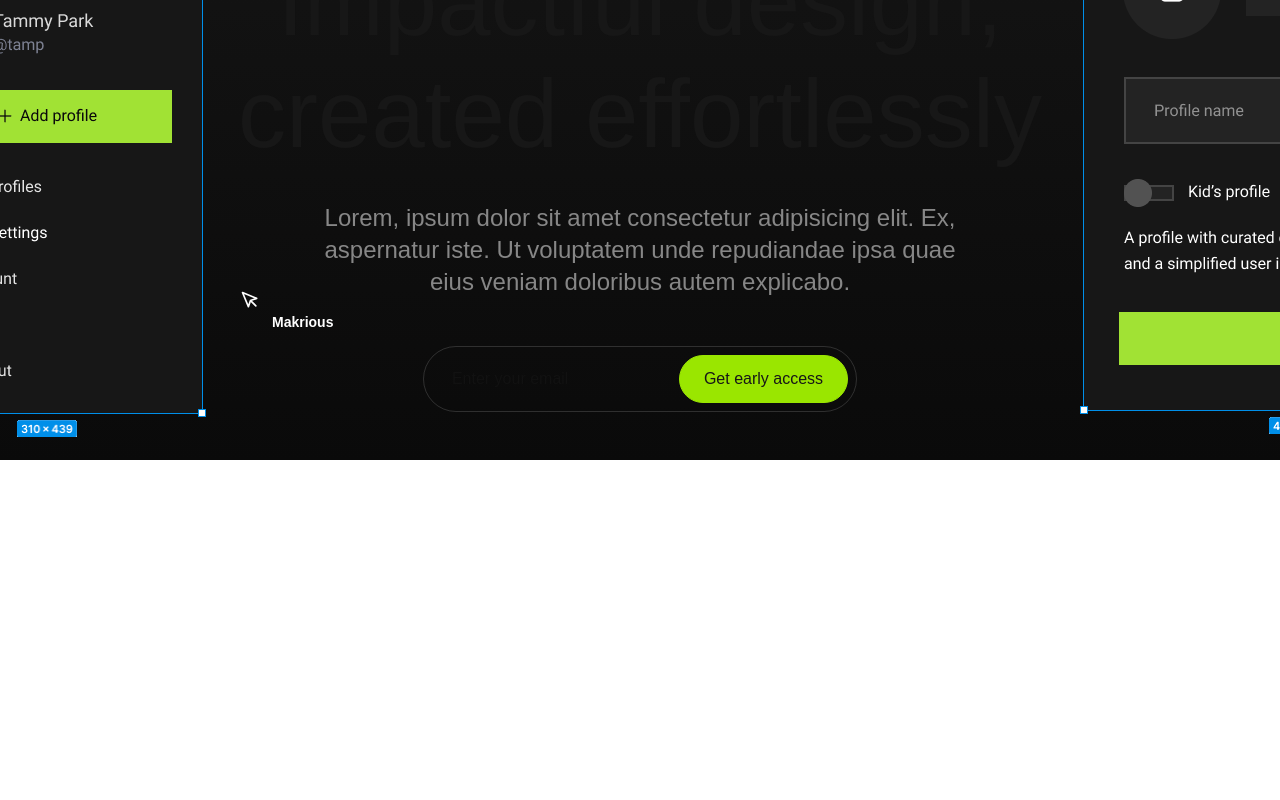
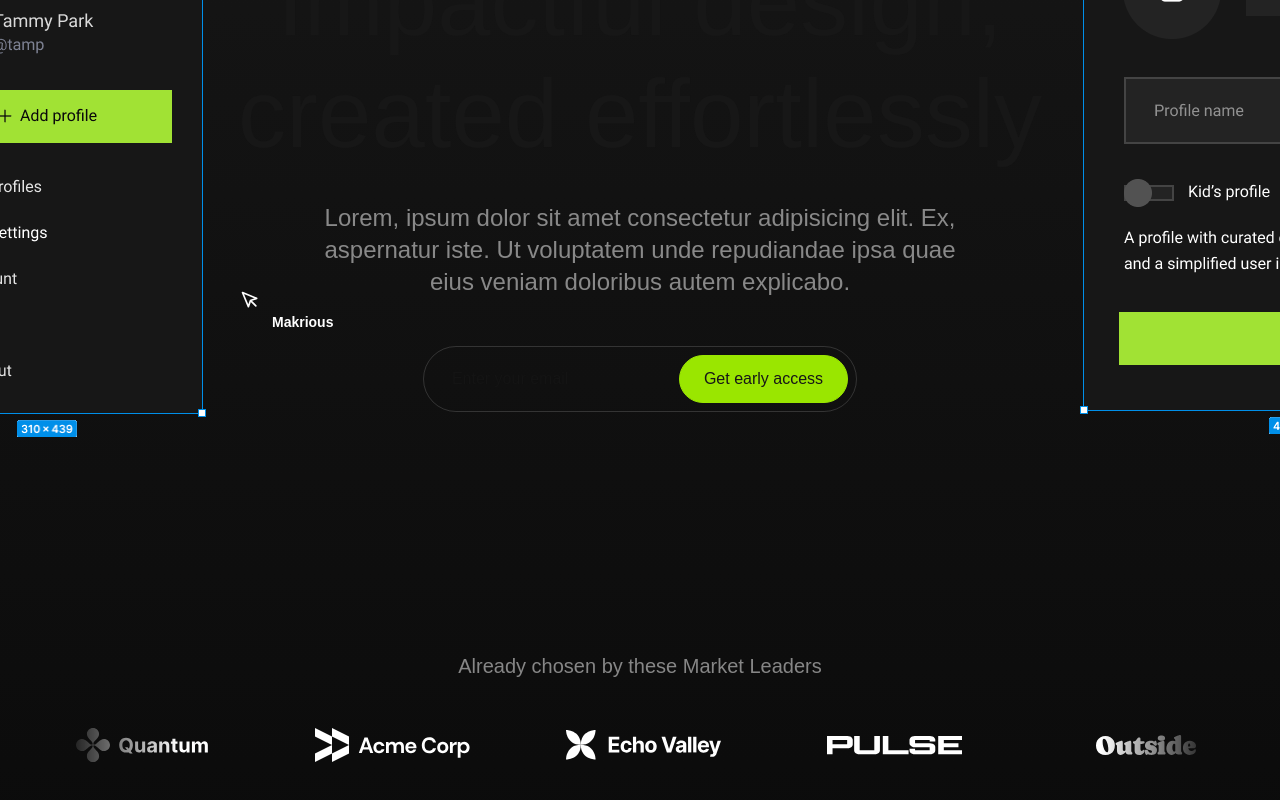
Before and after one commit to MakCoder-2004/Next.JS-Landing-Page, a Next.js app: page / in a window 1280 px wide. Shown: the part 272-1072 px from the top of the page. Before the commit the page ends 800 px from the top, so only its background shows below. Built offline with nearby package versions, Linux system fonts and the light colour scheme.

Commit message:
LogoTicker is finished

```diff
--- a/src/app/page.tsx
+++ b/src/app/page.tsx
@@ -1,11 +1,13 @@
 import Navbar from "@/sections/Navbar";
 import Hero from "@/sections/Hero";
+import LogoTicker from "@/sections/LogoTicker";
 
 export default function Home() {
   return (
     <div className="bg-gradient-to-b from-neutral-900 to-neutral-950">
       <Navbar/>
       <Hero/>
+      <LogoTicker/>
     </div>
   );
 }
--- a/src/sections/Hero.tsx
+++ b/src/sections/Hero.tsx
@@ -16,10 +16,10 @@
           <Image src={designExample2Image} alt="Design Example 2" />
         </div>
         <div className="absolute left-56 top-96 hidden xl:block">
-          <Pointers name="Makrious" color="blue" />
+          <Pointers name="Makrious" color="blue" key={"Makrious"} />
         </div>
         <div className="absolute right-80 -top-4 hidden xl:block">
-          <Pointers name="Ayman" color="red" />
+          <Pointers name="Ayman" color="red" key={"Ayman"} />
         </div>
 
         {/* Main content */}
@@ -49,7 +49,7 @@
             <input
               type="email"
               placeholder="Enter your email"
-              className="bg-transparent px-5 flex-1 outline-none"
+              className="bg-transparent px-5 flex-1 outline-none w-full"
             />
             <CustomButton
               type="submit"
--- a/src/sections/LogoTicker.tsx
+++ b/src/sections/LogoTicker.tsx
@@ -6,6 +6,7 @@
 import apexLogo from "@/assets/images/apex.svg";
 import celestialLogo from "@/assets/images/celestial.svg";
 import twiceLogo from "@/assets/images/twice.svg";
+import Image from "next/image";
 
 const logos = [
   { name: "Quantum", image: quantumLogo },
@@ -19,5 +20,22 @@
 ];
 
 export default function LogoTicker() {
-    return <div>Logo Ticker</div>;
+  return (
+    <section className="py-24 overflow-x-clip mx-auto max-w-6xl">
+      <div className="py-24 overflow-hidden">
+        <h3 className="text-center text-white/50 text-xl">Already chosen by these Market Leaders</h3>
+        <div className="flex justify-center mt-12 overflow-hidden [mask-image:linear-gradient(to_right,transparent,black_10%,black_90%,transparent)]">
+          <div className="flex gap-24 pr-24">
+            {logos.map((logo) => (
+                <Image
+                  src={logo.image}
+                  alt={logo.name}
+                  key={logo.name}
+                />
+            ))}
+          </div>
+        </div>
+      </div>
+    </section>
+  );
 }
--- a/src/sections/Navbar.tsx
+++ b/src/sections/Navbar.tsx
@@ -44,9 +44,9 @@
               viewBox="0 0 24 24"
               fill="none"
               stroke="currentColor"
-              stroke-width="2"
-              stroke-linecap="round"
-              stroke-linejoin="round"
+              strokeWidth="2"
+              strokeLinecap="round"
+              strokeLinejoin="round"
               className="feather feather-menu md:hidden"
             >
               <line x1="3" y1="12" x2="21" y2="12"></line>
```
Lines whose indentation alone changed are shown as unchanged.
